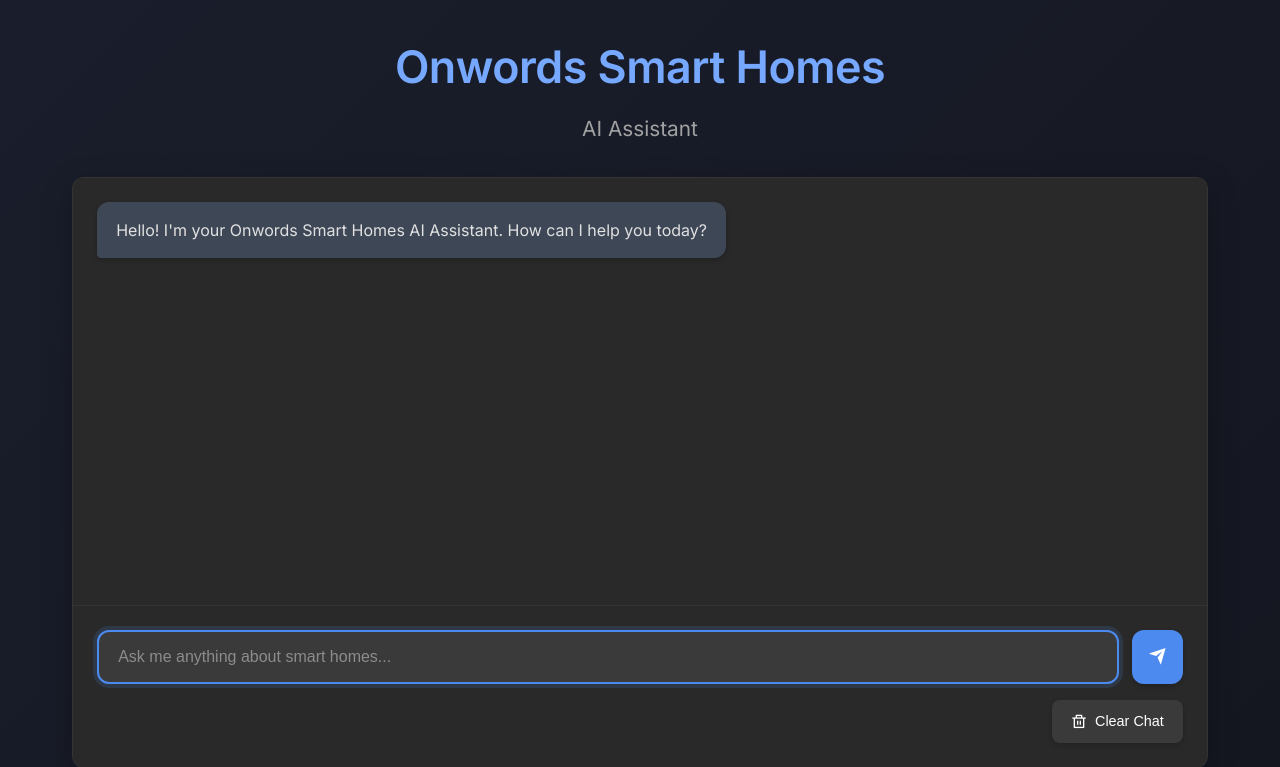
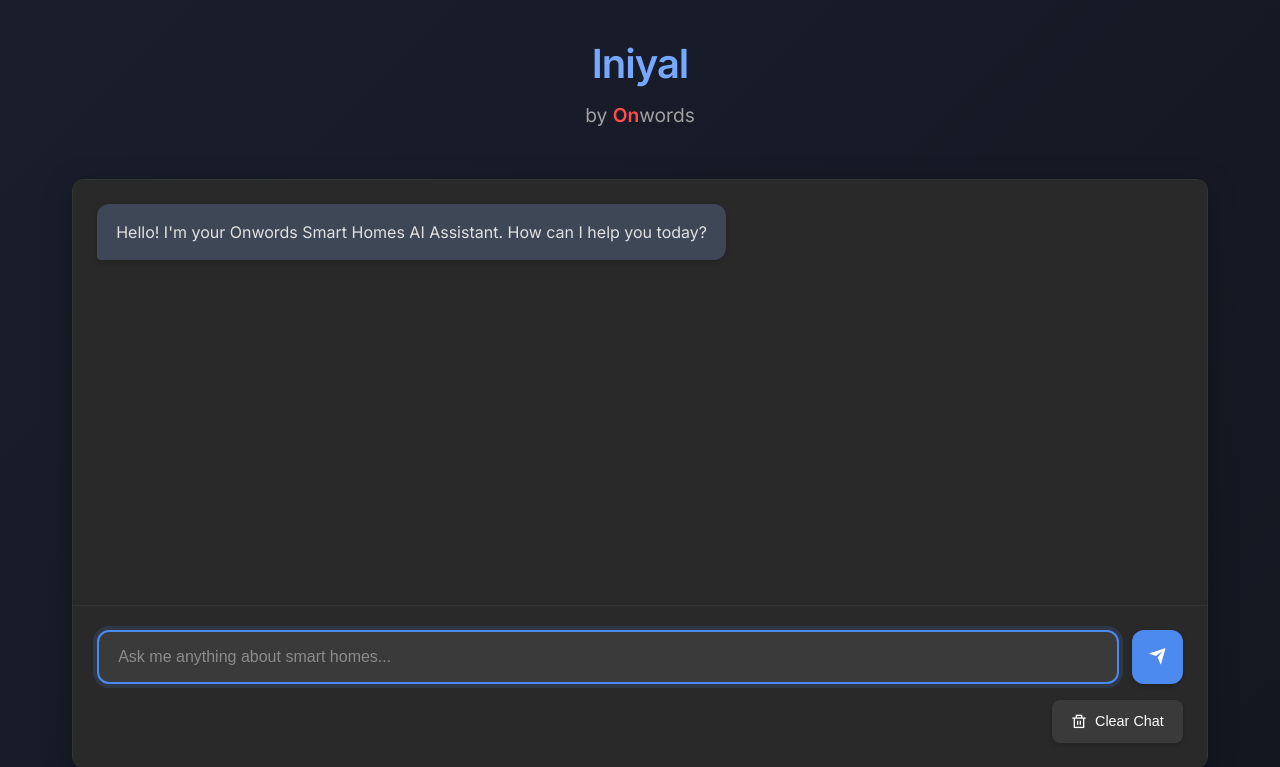
Before and after one commit to nikhil8182/iniyal, a Flask app: page / in a window 1280 px wide. Shown: the top 767 px of the page. Run offline with Flask 3, Linux system fonts and the light colour scheme.

Commit message:
feat: Update branding to Iniyal by Onwords with styled On text

```diff
--- a/static/css/style.css
+++ b/static/css/style.css
@@ -388,3 +388,47 @@
         font-size: 0.8rem;
     }
 }
+
+.brand {
+    display: flex;
+    justify-content: center;
+    margin-bottom: 1rem;
+}
+
+.brand-text {
+    display: flex;
+    flex-direction: column;
+    align-items: center;
+    gap: 0.25rem;
+    text-align: center;
+}
+
+.brand-text h1 {
+    font-size: 2.5rem;
+    color: var(--primary-dark);
+    margin: 0;
+    letter-spacing: -1px;
+}
+
+.brand-text p {
+    font-size: 1.2rem;
+    color: var(--text-secondary);
+    margin: 0;
+}
+
+.brand-text .subtitle {
+    font-size: 1rem;
+    color: var(--text-secondary);
+    opacity: 0.8;
+    margin-top: 0.25rem;
+}
+
+/* Remove the old logo styles */
+.brand-logo {
+    display: none;
+}
+
+.highlight-on {
+    color: #ff4d4d;
+    font-weight: 600;
+}
--- a/templates/index.html
+++ b/templates/index.html
@@ -3,7 +3,7 @@
 <head>
     <meta charset="UTF-8">
     <meta name="viewport" content="width=device-width, initial-scale=1.0">
-    <title>Onwords Smart Homes AI Assistant</title>
+    <title>Iniyal by Onwords - Smart Home AI Assistant</title>
     <link rel="stylesheet" href="{{ url_for('static', filename='css/style.css') }}">
     <link href="https://fonts.googleapis.com/css2?family=Inter:wght@400;500;600;700&display=swap" rel="stylesheet">
     <link href="https://cdn.jsdelivr.net/npm/remixicon@3.5.0/fonts/remixicon.css" rel="stylesheet">
@@ -11,8 +11,12 @@
 <body>
     <div class="container">
         <header>
-            <h1>Onwords Smart Homes</h1>
-            <p>AI Assistant</p>
+            <div class="brand">
+                <div class="brand-text">
+                    <h1>Iniyal</h1>
+                    <p>by <span class="highlight-on">On</span>words</p>
+                </div>
+            </div>
         </header>
 
         <div class="chat-container">
```
